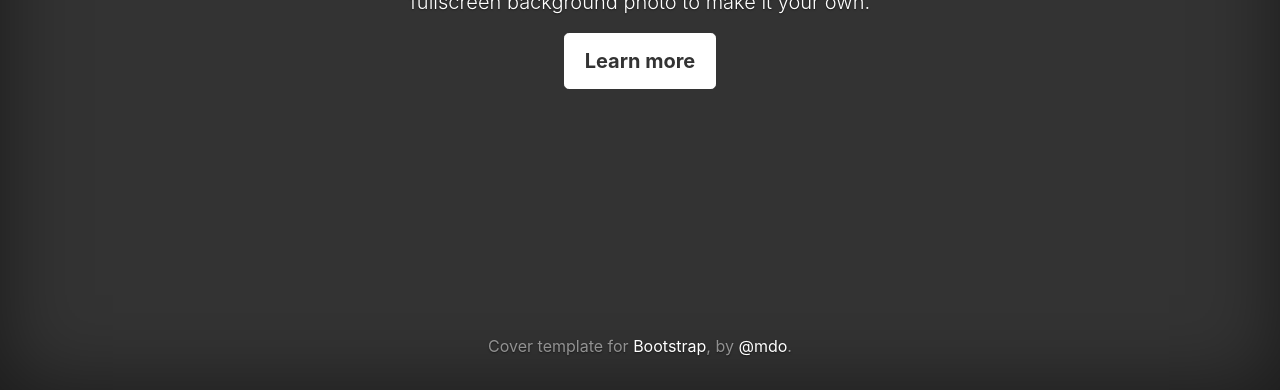
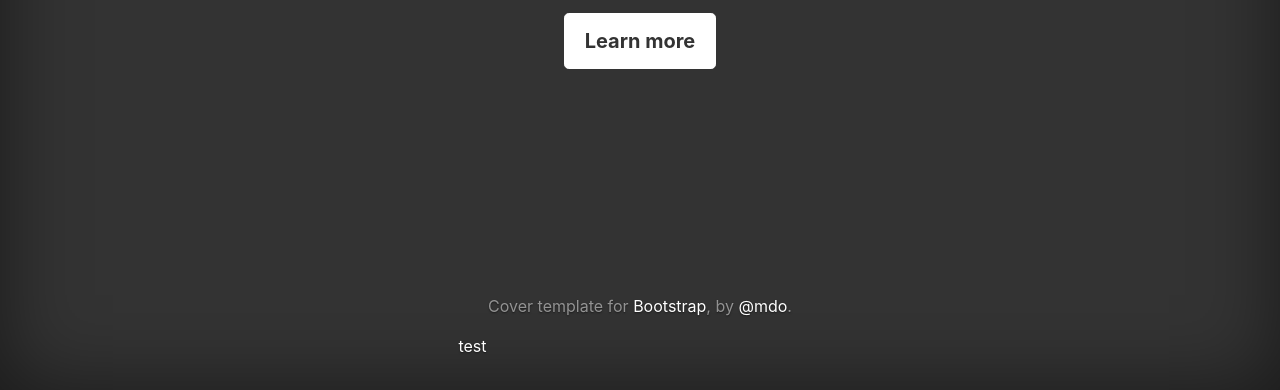
Before and after one commit to sathish603/Bootsrap-Website, a plain HTML site: page index.html in a window 1280 px wide. Shown: the part 410-800 px from the top of the page. Drawn offline with nearby package versions, Linux system fonts and the light colour scheme.

Commit message:
Learning Bootstrap

```diff
--- a/index.html
+++ b/index.html
@@ -37,6 +37,11 @@
 	      <p>Cover template for <a href="https://getbootstrap.com/">Bootstrap</a>, by <a href="https://twitter.com/mdo">@mdo</a>.</p>
 	    </div>
 	  </footer>
+    <div class="row">
+        <div class="col-md-6 col-md-offset-3">
+            <p>test</p>
+        </div>
+    </div>
 	</div>
 
     <!-- Optional JavaScript -->
```
